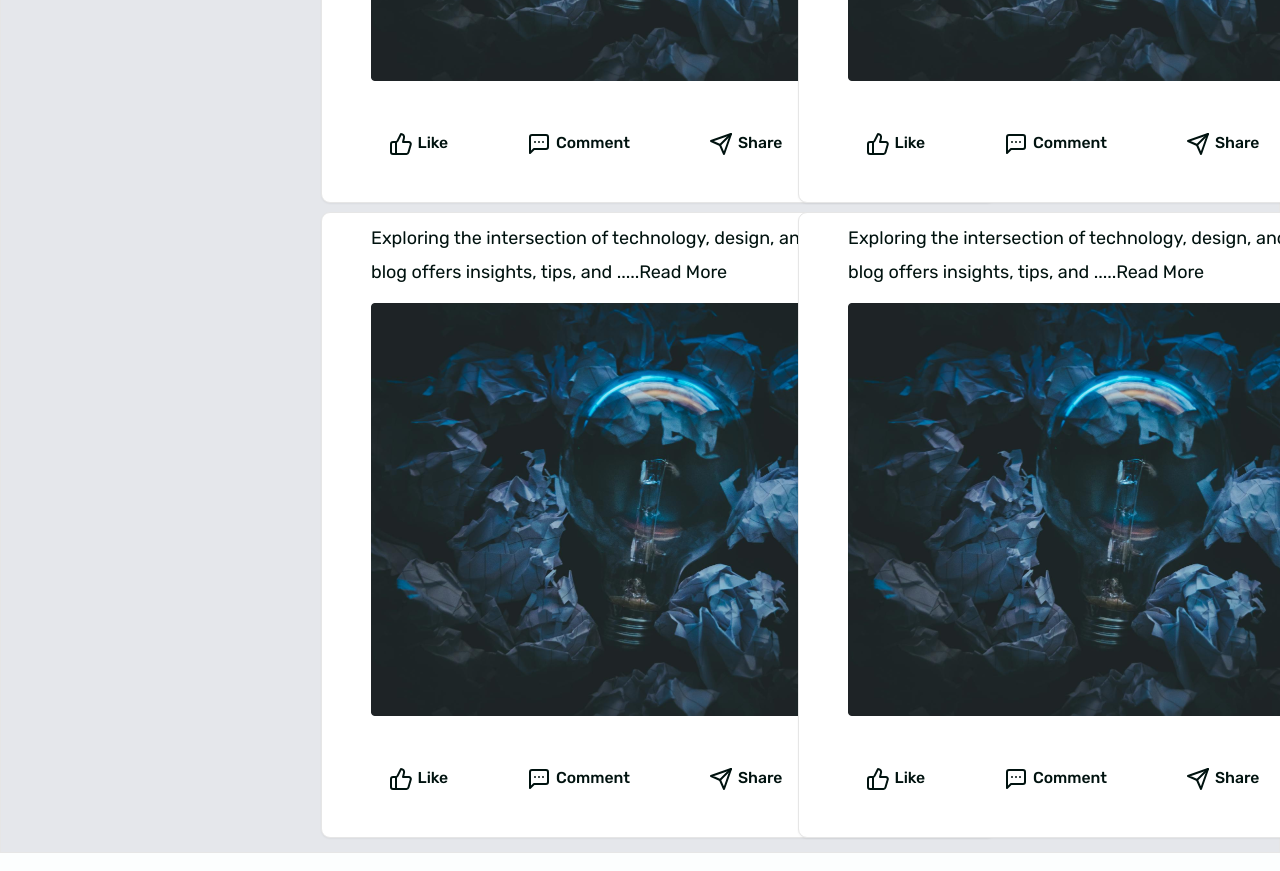
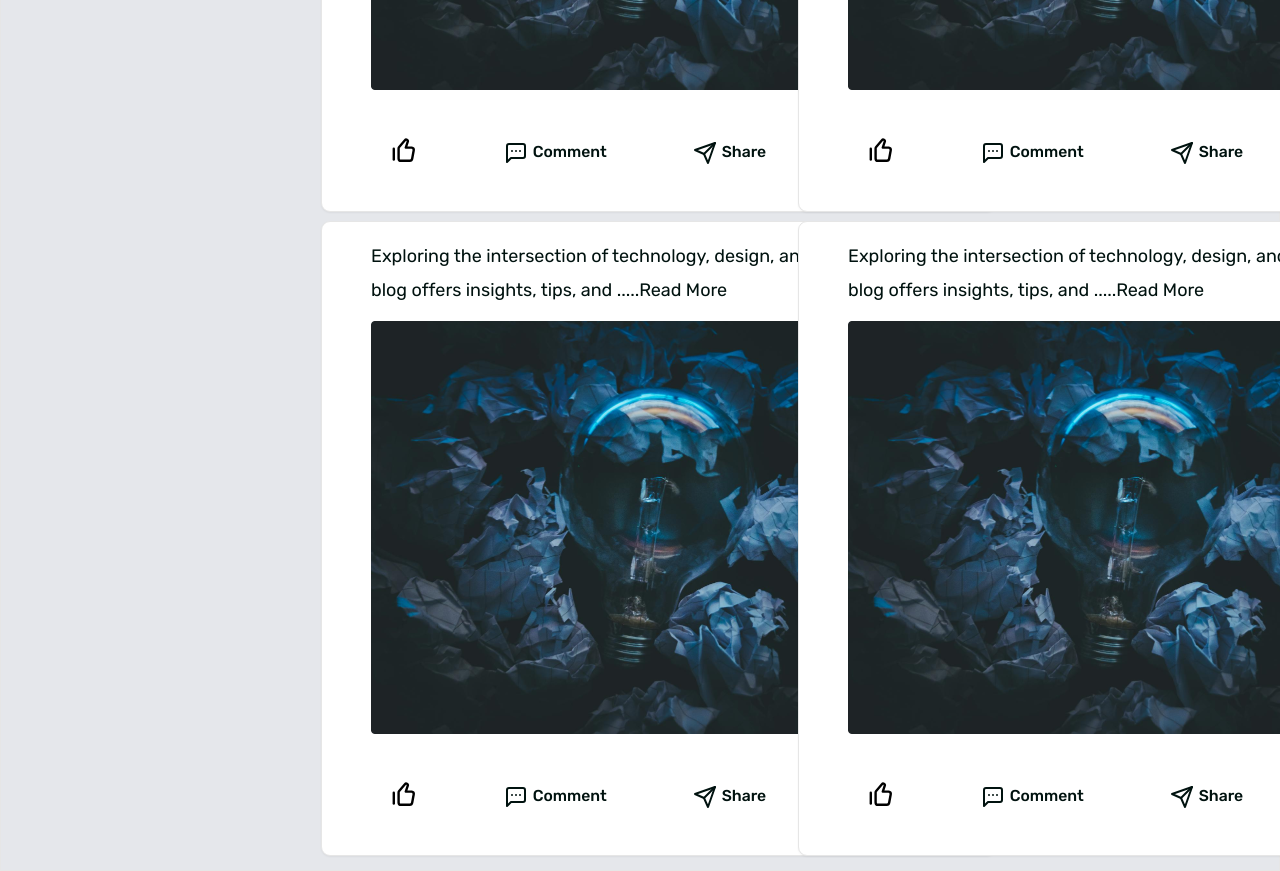
Before and after one commit to ngure1/UniVerse_frontend, a Next.js app: page /profile in a window 1280 px wide. Shown: the part 1000-1871 px from the top of the page. Built offline with nearby package versions, Linux system fonts and the light colour scheme.

Commit message:
Add Unlike and Unbookmark Features

```diff
--- a/src/app/(core)/home/page.jsx
+++ b/src/app/(core)/home/page.jsx
@@ -3,7 +3,7 @@ import React from "react";
 import PostImage from "@/../public/images/postImage.png";
 import PostCard from "@/components/ui/MyComponents/PostCard";
 import { usePostListQuery } from "@/redux/features/posts/postsApiSlice";
-
+import PostSkeleton from "@/components/ui/MyComponents/Skeleton";
 const Home = () => {
 	const { data, isLoading } = usePostListQuery(1);
 	console.log(data);
@@ -12,7 +12,7 @@ const Home = () => {
 	return (
 		<div className="flex flex-col gap-4">
 			{isLoading ? (
-				<p>Is Loading...</p>
+				<PostSkeleton />
 			) : (
 				data?.results?.map((post, index) => (
 					<PostCard
@@ -22,8 +22,12 @@ const Home = () => {
 						pfpImage={post.author.profile_picture}
 						isVerified={post.author.is_verified}
 						isLiked={post.is_liked}
+						likeCount={post.likes_count}
+						isSaved={post.is_bookmarked}
+						bookmarkCount={post.bookmarks_count}
 						type="Student"
 						date="1 Month Ago"
+						title={post.title}
 						content={post.content}
 						postImage={PostImage}
 						size="large"
--- a/src/app/landing/SVGIcon.jsx
+++ b/src/app/landing/SVGIcon.jsx
@@ -1,4 +1,69 @@
 import React from "react";
+
+export const LikeSVG = () => {
+	return (
+		<svg
+			width="1.6rem"
+			height="1.6rem"
+			viewBox="0 0 24 24"
+			role="img"
+			xmlns="http://www.w3.org/2000/svg"
+			aria-labelledby="thumbUpIconTitle"
+			stroke="#00B595"
+			stroke-width="2"
+			stroke-linecap="round"
+			stroke-linejoin="round"
+			fill="#00B595"
+			color="#000000"
+			className="dark:filter dark:invert">
+			<g
+				id="SVGRepo_bgCarrier"
+				stroke-width="0"></g>
+			<g
+				id="SVGRepo_tracerCarrier"
+				stroke-linecap="round"
+				stroke-linejoin="round"></g>
+			<g id="SVGRepo_iconCarrier">
+				{" "}
+				<title id="thumbUpIconTitle">Thumb Up</title>{" "}
+				<path d="M8,8.73984815 C8,8.26242561 8.17078432,7.80075162 8.4814868,7.43826541 L13.2723931,1.84887469 C13.7000127,1.34998522 14.4122932,1.20614658 15,1.5 C15.5737957,1.78689785 15.849314,2.45205792 15.6464466,3.06066017 L14,8 L18.6035746,8 C18.7235578,8 18.8432976,8.01079693 18.9613454,8.03226018 C20.0480981,8.22985158 20.7689058,9.27101818 20.5713144,10.3577709 L19.2985871,17.3577709 C19.1256814,18.3087523 18.2974196,19 17.3308473,19 L10,19 C8.8954305,19 8,18.1045695 8,17 L8,8.73984815 Z"></path>{" "}
+				<path d="M4,18 L4,9"></path>{" "}
+			</g>
+		</svg>
+	);
+};
+export const UnLikeSVG = () => {
+	return (
+		<svg
+			width="1.6rem"
+			height="1.6rem"
+			viewBox="0 0 24 24"
+			role="img"
+			xmlns="http://www.w3.org/2000/svg"
+			aria-labelledby="thumbUpIconTitle"
+			stroke="#000000"
+			stroke-width="2"
+			stroke-linecap="round"
+			stroke-linejoin="round"
+			fill="none"
+			color="#000000"
+			className="dark:filter dark:invert">
+			<g
+				id="SVGRepo_bgCarrier"
+				stroke-width="0"></g>
+			<g
+				id="SVGRepo_tracerCarrier"
+				stroke-linecap="round"
+				stroke-linejoin="round"></g>
+			<g id="SVGRepo_iconCarrier">
+				{" "}
+				<title id="thumbUpIconTitle">Thumb Up</title>{" "}
+				<path d="M8,8.73984815 C8,8.26242561 8.17078432,7.80075162 8.4814868,7.43826541 L13.2723931,1.84887469 C13.7000127,1.34998522 14.4122932,1.20614658 15,1.5 C15.5737957,1.78689785 15.849314,2.45205792 15.6464466,3.06066017 L14,8 L18.6035746,8 C18.7235578,8 18.8432976,8.01079693 18.9613454,8.03226018 C20.0480981,8.22985158 20.7689058,9.27101818 20.5713144,10.3577709 L19.2985871,17.3577709 C19.1256814,18.3087523 18.2974196,19 17.3308473,19 L10,19 C8.8954305,19 8,18.1045695 8,17 L8,8.73984815 Z"></path>{" "}
+				<path d="M4,18 L4,9"></path>{" "}
+			</g>
+		</svg>
+	);
+};
 
 export const ShareSVG = () => {
 	return (
@@ -7,8 +72,7 @@ export const ShareSVG = () => {
 			width="3.125rem"
 			height="3.125rem"
 			viewBox="0 0 50 50"
-      fill="none"
-    >
+			fill="none">
 			<path
 				d="M12.2917 50C8.95833 50 5.83333 48.75 3.54167 46.4584C1.25 44.1667 0 41.0417 0 37.7084C0 34.375 1.25 31.25 3.54167 28.9584L11.4583 21.0417L15.625 25.2084L21.4583 19.375L24.375 22.2917L18.5417 28.125L21.875 31.4584L27.7083 25.625L30.625 28.5417L24.7917 34.375L28.9583 38.5417L21.25 46.4584C18.75 48.5417 15.625 50 12.2917 50ZM11.4583 26.875L6.66667 31.6667C5 33.3334 4.16667 35.4167 4.16667 37.5C4.16667 39.5834 5 41.6667 6.66667 43.3334C9.79167 46.4584 15.2083 46.4584 18.3333 43.3334L23.125 38.3334L11.4583 26.875ZM38.5417 28.9584L21.0417 11.4584L28.75 3.5417C31.0417 1.25003 34.375 3.05176e-05 37.5 3.05176e-05C40.625 3.05176e-05 43.75 1.25003 46.25 3.5417C48.75 5.83336 50 8.95836 50 12.2917C50 15.625 48.75 18.75 46.4583 21.0417L38.5417 28.9584ZM27.0833 11.4584L38.5417 22.9167L43.3333 18.125C45 16.4584 45.8333 14.5834 45.8333 12.2917C45.8333 10.2084 45 8.12503 43.3333 6.45836C40.2083 3.33336 35 3.33336 31.6667 6.45836L27.0833 11.4584Z"
 				fill="#F45D01"
@@ -24,8 +88,7 @@ export const CareerSVG = () => {
 			width="2.8rem"
 			height="3.125rem"
 			viewBox="0 0 46 50"
-      fill="none"
-    >
+			fill="none">
 			<path
 				d="M24.8729 7.29766C26.8882 7.29766 28.5225 5.66406 28.5225 3.64883C28.5225 1.6335 26.8882 0 24.8729 0C22.8583 0 21.2247 1.6335 21.2247 3.64883C21.2247 5.66406 22.8583 7.29766 24.8729 7.29766Z"
 				fill="#0A96C3"
@@ -57,8 +120,7 @@ export const SupportSVG = () => {
 			width="3rem"
 			height="3rem"
 			viewBox="0 0 52 53"
-      fill="none"
-    >
+			fill="none">
 			<path
 				d="M38 2.00003C38.4732 2.45008 38.8485 2.98453 39.1046 3.57283C39.3607 4.16114 39.4925 4.79175 39.4925 5.4286C39.4925 6.06546 39.3607 6.69607 39.1046 7.28437C38.8485 7.87267 38.4732 8.40713 38 8.85717L4.40002 40.8572L9.20002 45.4286L14 50L48.296 17.3372C48.8366 16.8248 49.2654 16.2157 49.5579 15.545C49.8503 14.8742 50.0006 14.1549 50 13.4286C50 10.3976 48.7357 7.49065 46.4853 5.34738C44.2349 3.20411 41.1826 2.00003 38 2.00003Z"
 				stroke="#EEB902"
--- a/src/components/ui/MyComponents/PostCard.jsx
+++ b/src/components/ui/MyComponents/PostCard.jsx
@@ -10,7 +10,7 @@ import {
 } from "@/components/ui/shadcnComponents/card";
 import { Button } from "../shadcnComponents/button";
 import {
-	ThumbsUp,
+	Heart,
 	Send,
 	MessageSquareMore,
 	Bookmark,
@@ -23,7 +23,13 @@ import {
 import Image from "next/image";
 import AvatarProfile from "./AvatarProfile";
 import { AvatarFallback } from "@radix-ui/react-avatar";
-import { useLike, useBookmark } from "@/hooks/postHooks";
+import {
+	useLike,
+	useBookmark,
+	useUnlike,
+	useUnbookmark,
+} from "@/hooks/postHooks";
+import { LikeSVG, UnLikeSVG } from "@/app/landing/SVGIcon";
 
 const PostCard = ({
 	pfpImage,
@@ -31,6 +37,7 @@ const PostCard = ({
 	last_name,
 	type,
 	date,
+	title,
 	content,
 	postImage,
 	isVerified,
@@ -40,14 +47,19 @@ const PostCard = ({
 	address,
 	forEvents,
 	isLiked,
+	isSaved,
+	likeCount,
+	bookmarkCount,
 }) => {
 	const handleLike = useLike(1);
+	const handleUnlike = useUnlike(1);
 	const handleBookmark = useBookmark(1);
+	const handleUnbookmark = useUnbookmark(1);
 	return (
 		<Card className="flex w-[37.5rem] min-w-[21.25rem] py-[0.5rem] px-[1.25rem] flex-col justify-center items-start gap-[0.75rem] rounded-[0.5rem] bg-white dark:bg-muted">
 			{!forProfile && (
 				<CardHeader className="w-full">
-					<div className="flex items-start justify-between">
+					<div className="flex items-start justify-between h-[3rem]">
 						<div className="flex items-center self-stretch gap-[0.75rem]">
 							<AvatarProfile
 								pfpImage={pfpImage}
@@ -84,7 +96,7 @@ const PostCard = ({
 			)}
 
 			<CardContent>
-				<div className="flex flex-col items-start gap-[0.75rem] self-stretch">
+				<div className="flex flex-col items-start gap-[0.75rem] self-stretch ">
 					{forEvents && (
 						<div className="">
 							<p className="inline-flex gap-1">
@@ -103,6 +115,7 @@ const PostCard = ({
 						</div>
 					)}
 					<div className="self-stretch ">
+						<p className="sub-heading-3 p-1">{title}</p>
 						<p className="body-md">{content}</p>
 					</div>
 					<div className="self-stretch rounded-[0.25rem]">
@@ -124,18 +137,11 @@ const PostCard = ({
 			</CardContent>
 			<CardFooter className="flex justify-between items-center self-stretch">
 				<Button
-					onClick={handleLike}
+					onClick={!isLiked ? handleLike : handleUnlike}
 					variant="ghost"
 					className="gap-1">
-					{isLiked ? (
-						<ThumbsUp
-							fill="#0000FF"
-							color="#0000FF"
-						/>
-					) : (
-						<ThumbsUp />
-					)}
-					Like
+					{isLiked ? <LikeSVG /> : <UnLikeSVG />}
+					{likeCount}
 				</Button>
 				<Button
 					variant="ghost"
@@ -150,12 +156,20 @@ const PostCard = ({
 					Share
 				</Button>
 				<Button
-					onClick={handleBookmark}
+					onClick={!isSaved ? handleBookmark : handleUnbookmark}
 					variant="ghost"
 					className="gap-1">
-					<Bookmark />
-					Save
+					{isSaved ? (
+						<Bookmark
+							fill="#00B595"
+							color="#00B595"
+						/>
+					) : (
+						<Bookmark />
+					)}
+					{bookmarkCount}
 				</Button>
+				<br />
 			</CardFooter>
 		</Card>
 	);
--- a/src/components/ui/MyComponents/Skeleton.jsx
+++ b/src/components/ui/MyComponents/Skeleton.jsx
@@ -15,6 +15,7 @@ const PostSkeleton = () => {
 			</div>
 			<div className="flex flex-col items-start gap-[1rem] self-stretch mb-[1.25rem] ">
 				<Skeleton className="h-[2rem] self-stretch" />
+				<Skeleton className="h-[2rem] self-stretch" />
 				<Skeleton className="h-[20rem]  self-stretch rounded-[0.25rem]" />
 			</div>
 
--- a/src/hooks/postHooks.js
+++ b/src/hooks/postHooks.js
@@ -1,6 +1,8 @@
 import {
 	usePostsLikesCreateMutation,
 	usePostBookmarkCreateMutation,
+	usePostsUnlikeCreateMutation,
+	usePostUnbookmarkCreateMutation,
 } from "@/redux/features/posts/postsApiSlice";
 
 export const useLike = (post) => {
@@ -15,16 +17,41 @@ export const useLike = (post) => {
 	};
 	return handleLike;
 };
+export const useUnlike = (post) => {
+	const [unlike, { isLoading, error }] = usePostsUnlikeCreateMutation();
+	const postId = post;
+	const handleUnlike = () => {
+		unlike({ post: postId })
+			.unwrap()
+			.then(() => {
+				console.log("success");
+			});
+	};
+	return handleUnlike;
+};
 
 export const useBookmark = (post) => {
 	const [bookmark, { isLoading, error }] = usePostBookmarkCreateMutation();
 	const postId = post;
-	const handlebookmark = () => {
+	const handleBookmark = () => {
 		bookmark({ post: postId })
 			.unwrap()
 			.then(() => {
 				console.log("success");
 			});
 	};
-	return handlebookmark;
+	return handleBookmark;
 };
+export const useUnbookmark = (post) => {
+	const [unbookmark, { isLoading, error }] =
+		usePostUnbookmarkCreateMutation();
+	const postId = post;
+	const handleUnbookmark = () => {
+		unbookmark({ post: postId })
+			.unwrap()
+			.then(() => {
+				console.log("success");
+			});
+	};
+	return handleUnbookmark;
+};
--- a/src/redux/features/posts/postsApiSlice.js
+++ b/src/redux/features/posts/postsApiSlice.js
@@ -11,7 +11,7 @@ const postApiSlice = baseApi.injectEndpoints({
 				formData.append("media", media[0]);
 
 				return {
-					url: "/posts/listcreate/",
+					url: "/posts/",
 					method: "POST",
 					body: formData,
 				};
@@ -20,7 +20,7 @@ const postApiSlice = baseApi.injectEndpoints({
 
 		postList: builder.query({
 			query: ({}) => ({
-				url: "/posts/listcreate/",
+				url: "/posts/",
 				method: "GET",
 			}),
 		}),
@@ -28,18 +28,32 @@ const postApiSlice = baseApi.injectEndpoints({
 		// liking a post
 		postsLikesCreate: builder.mutation({
 			query: ({ post }) => ({
-				url: "/likes/create/",
+				url: `/posts/likes/${post}/`,
 				method: "POST",
-				body: { post },
+			}),
+		}),
+
+		// unliking a post
+		postsUnlikeCreate: builder.mutation({
+			query: ({ post }) => ({
+				url: `/posts/unlikes/${post}/`,
+				method: "DELETE",
 			}),
 		}),
 
 		// saving/bookmarking a post
 		postBookmarkCreate: builder.mutation({
 			query: ({ post }) => ({
-				url: "/bookmarks/create/",
+				url: `/posts/bookmarks/${post}/`,
 				method: "POST",
-				body: { post },
+			}),
+		}),
+
+		// unsaving/unbookmarking a post
+		postUnbookmarkCreate: builder.mutation({
+			query: ({ post }) => ({
+				url: `/posts/unbookmarks/${post}/`,
+				method: "DELETE",
 			}),
 		}),
 	}),
@@ -50,4 +64,6 @@ export const {
 	usePostListQuery,
 	usePostsLikesCreateMutation,
 	usePostBookmarkCreateMutation,
+	usePostsUnlikeCreateMutation,
+	usePostUnbookmarkCreateMutation,
 } = postApiSlice;
```
Lines whose indentation alone changed are shown as unchanged.
